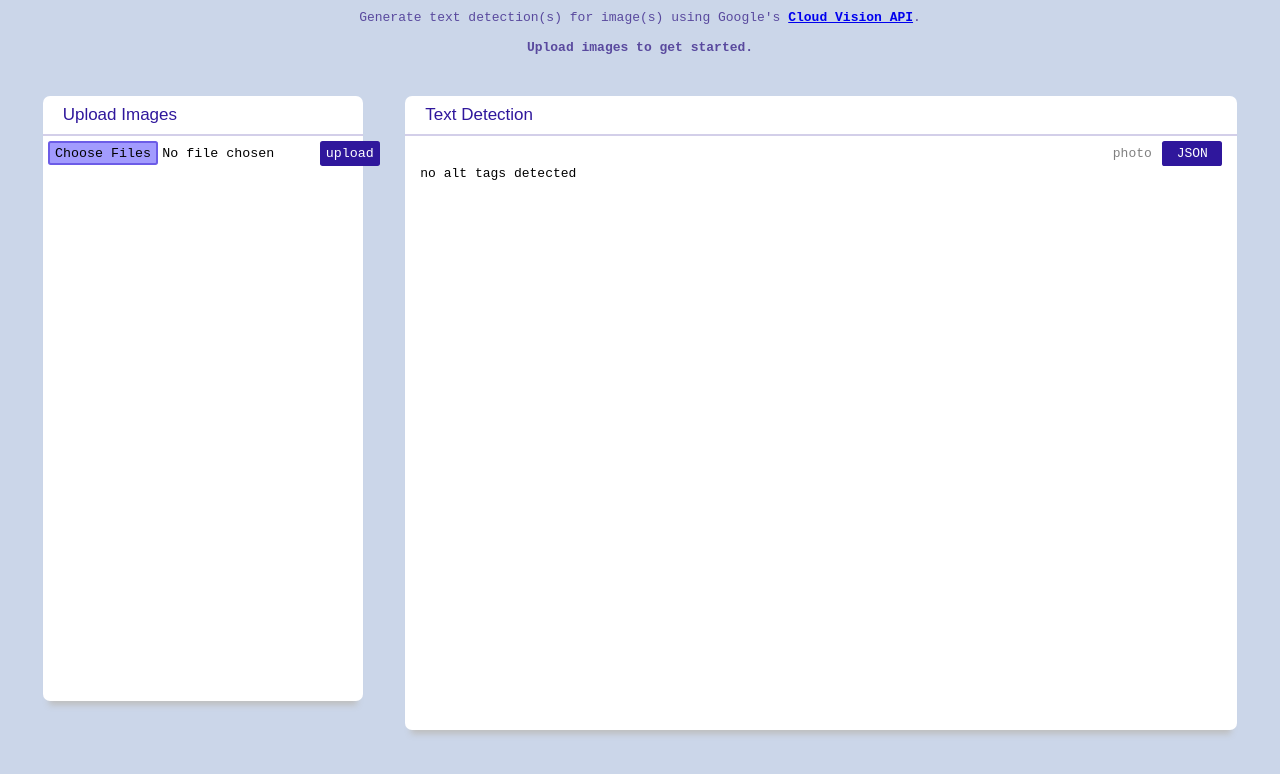
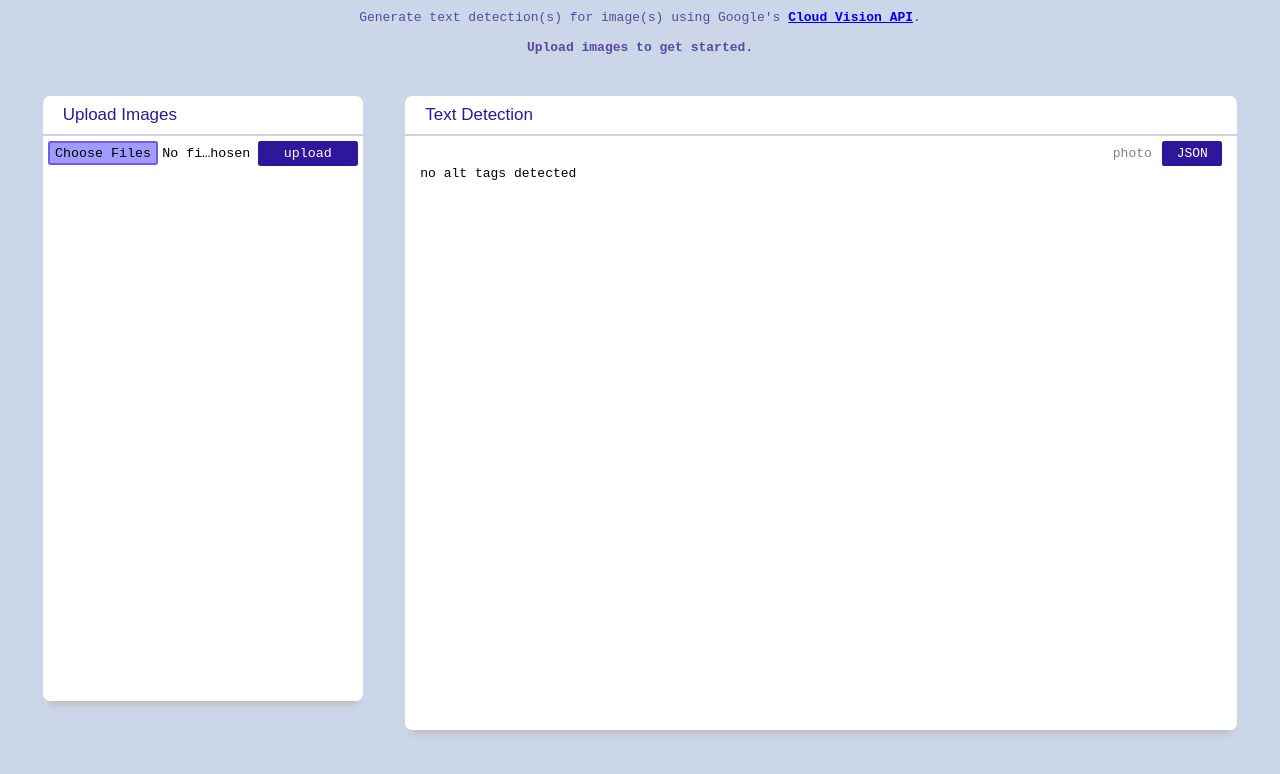
Before and after one commit to minori-fh/altgen, a React (Create React App) app in the folder client/: page / in a window 1280 px wide. Shown: the top 774 px of the page. Built offline with nearby package versions, Linux system fonts and the light colour scheme.

Commit message:
edit styling

```diff
--- a/client/src/components/InputPanel/style.css
+++ b/client/src/components/InputPanel/style.css
@@ -15,6 +15,7 @@
     height: 100%;
     max-width: 100%;
     border-radius: 7px;
+    overflow-y: scroll;
 
     -webkit-box-shadow: 0 10px 6px -6px #bebebe;
     -moz-box-shadow: 0 10px 6px -6px #bebebe;
@@ -47,7 +48,7 @@ select {
 #uploaded-files {
     width: 100%;
     height: 300px;
-    padding: 10px 15px;
+    padding: 5px 15px;
     display: flex;
     flex-direction: column;
     justify-content: flex-start;
@@ -57,6 +58,7 @@ select {
 
 #input {
     font-family: 'Roboto Mono', monospace !important;
+    width: calc(100% - 100px);
 }
 
 #upload-btn {
```
